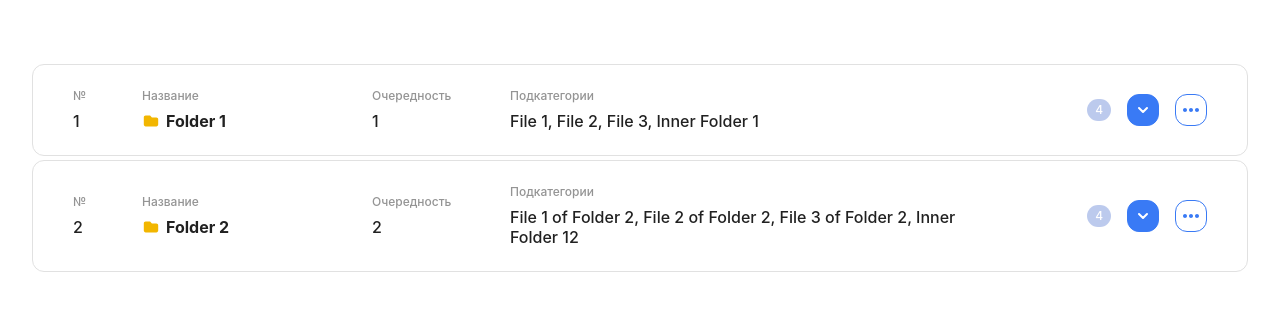
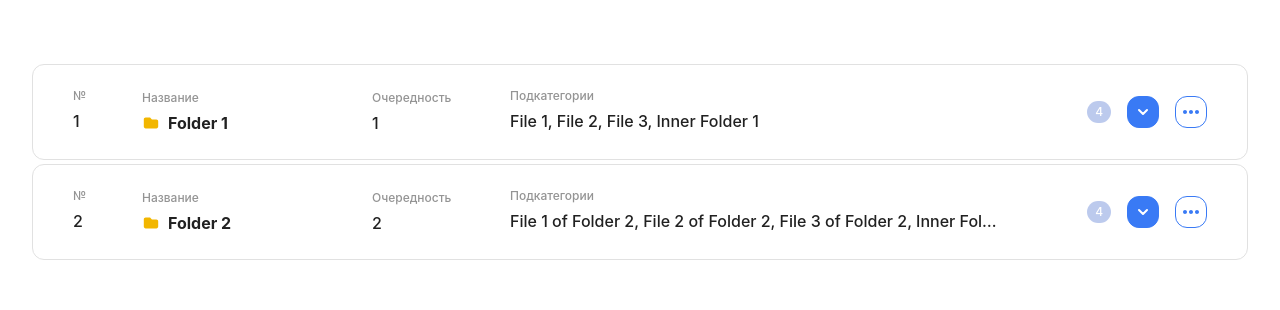
Before and after one commit to Bahodir8586/asaka-test, a React (Create React App) app: page / in a window 1280 px wide. Shown: the top 310 px of the page. Built offline with nearby package versions, Linux system fonts and the light colour scheme.

Commit message:
cell update to trim text

```diff
--- a/src/components/Cell/Cell.jsx
+++ b/src/components/Cell/Cell.jsx
@@ -1,10 +1,52 @@
+import { useEffect, useRef } from "react";
 import classes from "./Cell.module.scss";
 
-export const Cell = ({ label, value, customValueClass='' }) => {
+export const Cell = ({ label, value, customValueClass = "" }) => {
+  const valueRef = useRef(null);
+  const cellRef = useRef(null);
+
+  useEffect(() => {
+    if (typeof value !== "string") {
+      return;
+    }
+    const updateMaxLength = () => {
+      const cellWidth = cellRef.current.offsetWidth;
+      const valueWidth = valueRef.current.offsetWidth;
+      const paddingRight = parseInt(
+        getComputedStyle(valueRef.current).paddingRight,
+        10
+      );
+
+      const availableWidth = cellWidth - paddingRight;
+      const maxChars = Math.floor(availableWidth / (valueWidth / value.length));
+      const maxLength = maxChars > 3 ? maxChars - 3 : 0;
+
+      valueRef.current.style.cssText = `
+        max-width: ${availableWidth}px;
+        overflow: hidden;
+        text-overflow: ellipsis;
+        white-space: nowrap;
+        display: inline-block;
+        width: 100%;
+        word-break: break-word;
+      `;
+
+      valueRef.current.maxLength = maxLength;
+    };
+
+    updateMaxLength();
+    window.addEventListener("resize", updateMaxLength);
+
+    return () => {
+      window.removeEventListener("resize", updateMaxLength);
+    };
+  }, [value]);
   return (
     <>
       <div className={classes.label}>{label}</div>
-      <div className={`${classes.value} ${customValueClass}`}>{value}</div>
+      <div ref={cellRef} className={`${classes.value} ${customValueClass}`}>
+        <div ref={valueRef}>{value}</div>
+      </div>
     </>
   );
 };
--- a/src/components/Cell/Cell.module.scss
+++ b/src/components/Cell/Cell.module.scss
@@ -13,7 +13,9 @@
     font-weight: $font-weight-500;
     line-height: $line-height-lg;
     color: $main-gray;
-    display: flex;
-    align-items: center;
-    gap: 0.375rem;
+    & > div{
+        display: flex;
+        align-items: center;
+        gap: 0.5rem;
+    }
   }
```
Also changed, not shown: package.json (+2 -7 lines), 2 other files (tests, documents, lock files or other folders).
